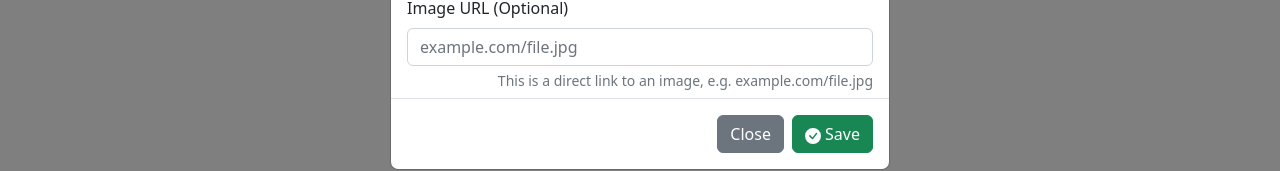
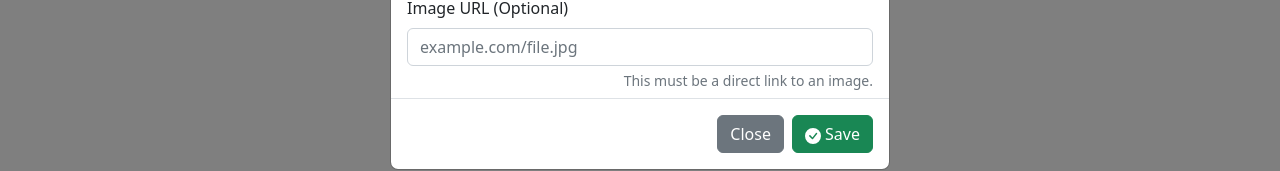
Before and after one commit to JoshThorntonDev/a1-3786643-3785167, a React (Create React App) app: page /posts in a window 1280 px wide. Both pictures are taken after a click on the button "Create a post". Shown: the part 324-495 px from the top of the page. Built offline with nearby package versions, Linux system fonts and the light colour scheme.

Commit message:
better wording

```diff
--- a/src/components/PostCreator.js
+++ b/src/components/PostCreator.js
@@ -85,7 +85,7 @@ function PostCreator(props) {
               onChange={handleInputChange}
             />
             <Form.Text muted className="float-end">
-              This is a direct link to an image, e.g. example.com/file.jpg
+              This must be a direct link to an image.
             </Form.Text>
           </Form.Group>
         </Modal.Body>
```
